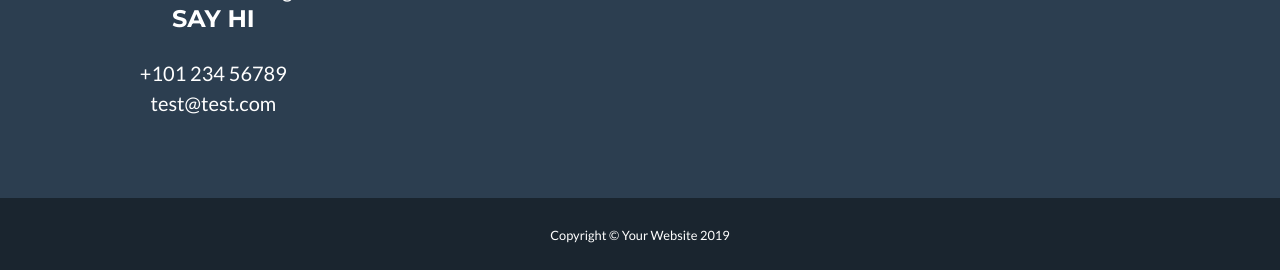
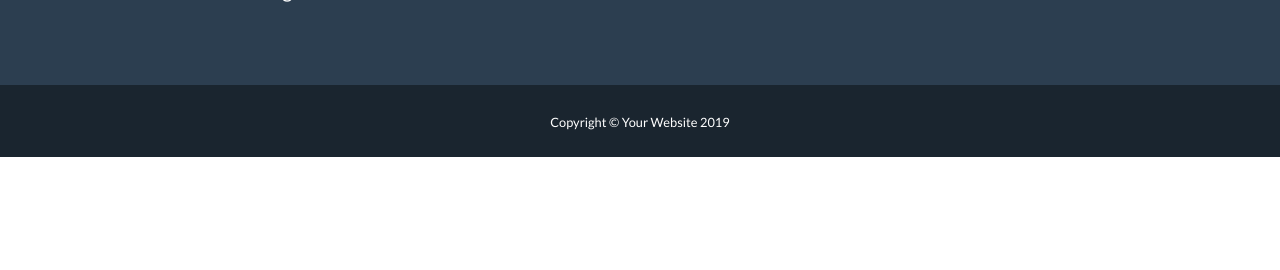
Before and after one commit to AntonioD5392/demo, a website: page index.html in a window 1280 px wide. Shown: the part 3178-3448 px from the top of the page. After the commit the page ends 3335 px from the top, so only its background shows below. Drawn offline with nearby package versions, Linux system fonts and the light colour scheme; files whose address does not match are found by name.

Commit message:
Update index.html

```diff
--- a/index.html
+++ b/index.html
@@ -265,13 +265,8 @@
         </div>
       </div>
     </div>
-    <!-- Footer Contact -->
-        <div class="col-lg-4 mb-5 mb-lg-0">
-          <h4 class="text-uppercase mb-4">Say Hi</h4>
-          <p class="lead mb-0">+101 234 56789
-            <br>test@test.com</p>
-        </div>
   </footer>
+
       <!-- Copyright Section -->
   <section class="copyright py-4 text-center text-white">
     <div class="container">
```
